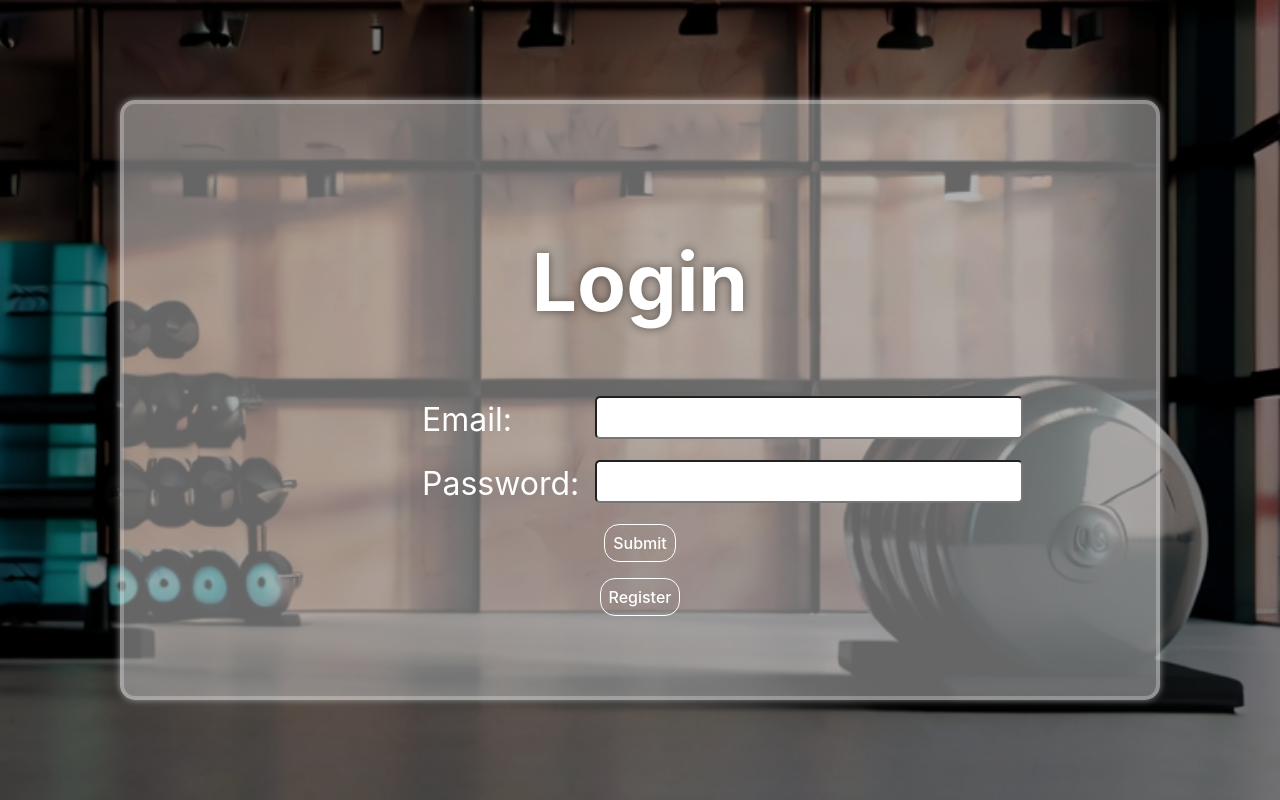
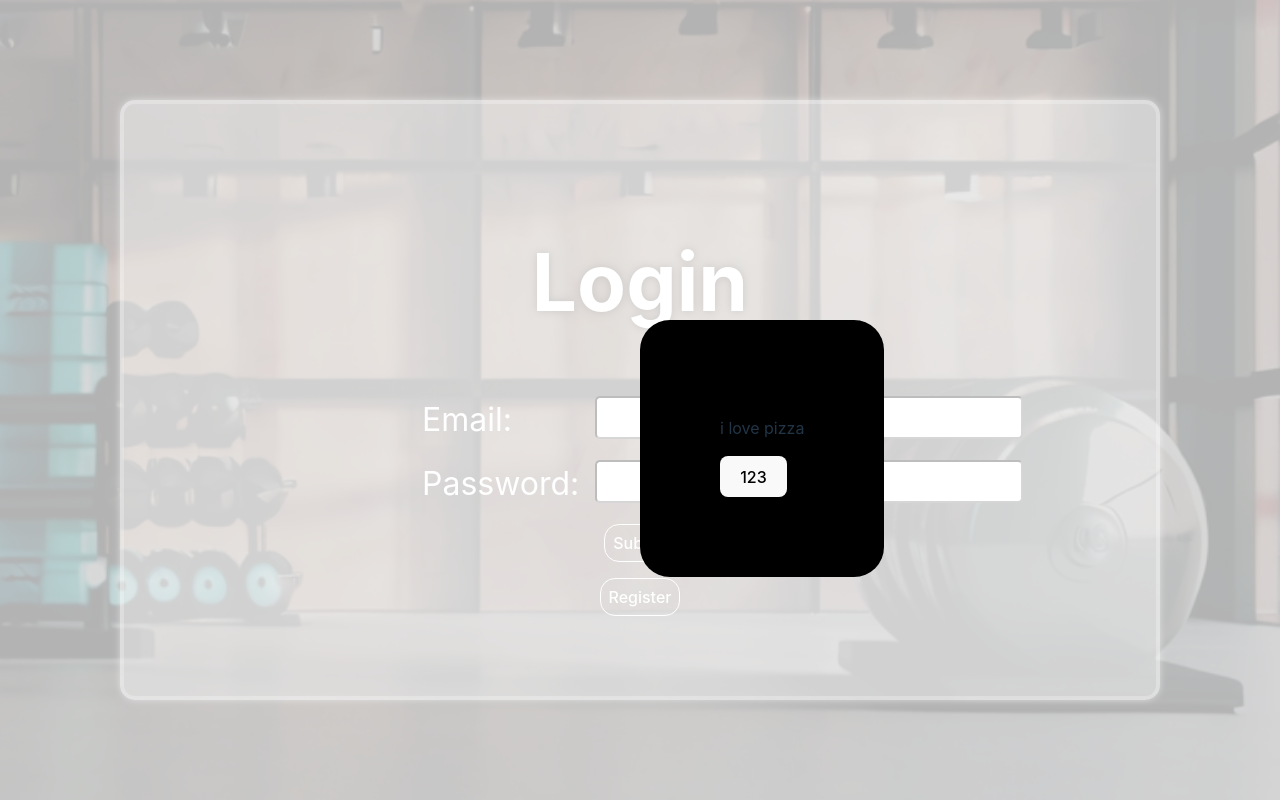
Before and after one commit to getanech/HealthyBody, a React (Vite) app in the folder React/frontend/: page / in a window 1280 px wide. Built offline with nearby package versions, Linux system fonts and the light colour scheme.

Commit message:
added modal functionality

```diff
--- /dev/null
+++ b/React/frontend/src/components/Modal/Modal.css
@@ -0,0 +1,17 @@
+.modal{
+    position: absolute;
+    top: 40%;
+    left: 50%;
+    background-color: rgba(0, 0, 0, 1);
+    padding: 5rem;
+    border-radius: 30px;
+
+}
+.modalWrapper{
+    position: absolute;
+    top: 0;
+    left: 0;
+    width: 100svw;
+    height: 100svh;
+    background-color: rgba(255, 255, 255, 0.7);
+}
--- /dev/null
+++ b/React/frontend/src/components/Modal/Modal.jsx
@@ -0,0 +1,12 @@
+import React from 'react'
+import "./Modal.css";
+export default function Modal() {
+  return (
+    <div className="modalWrapper">
+        <div className='modal' >
+            <p>i love pizza</p>
+            <button>123</button>
+        </div>
+    </div>
+  )
+}
--- /dev/null
+++ b/React/frontend/src/components/Modal/index.js
@@ -0,0 +1,3 @@
+import Modal from "./Modal";
+
+export default Modal
--- a/React/frontend/src/pages/Login/Login.jsx
+++ b/React/frontend/src/pages/Login/Login.jsx
@@ -2,11 +2,11 @@ import { useNavigate } from "react-router-dom";
 import "./login.css";
 import { useRef } from "react";
 import userRequests from "../../api/userRequests";
+import Modal from "../../components/Modal/Modal";
 
 export default function Login() {
 	const emailRef = useRef(null);
 	const passwordRef = useRef(null);
-
 	const navigate = useNavigate();
 
 	const pageStyle = {
@@ -33,6 +33,7 @@ export default function Login() {
 
 	return (
 		<div style={pageStyle}>
+			<Modal />
 			<div className="loginContainer">
 				<div className="loginPanel">
 					<h1>Login</h1>
```
